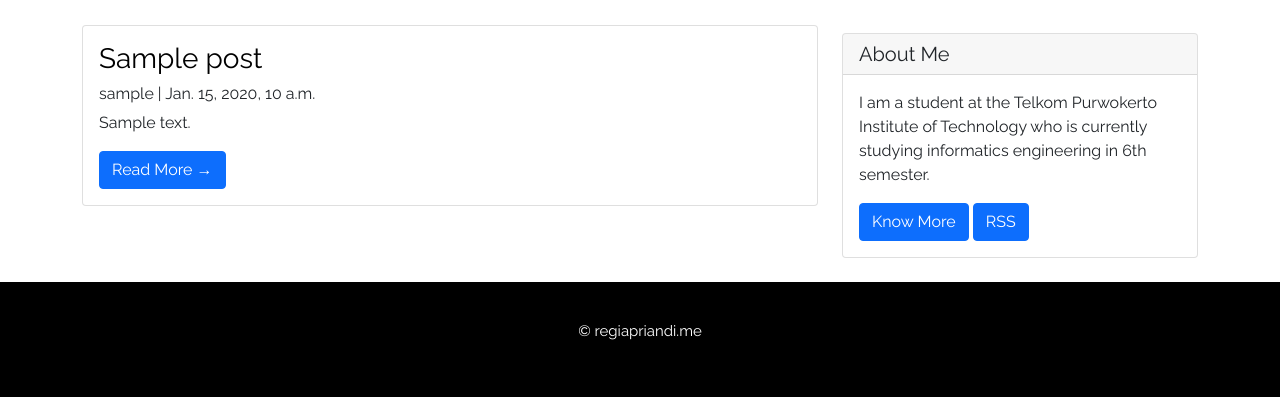
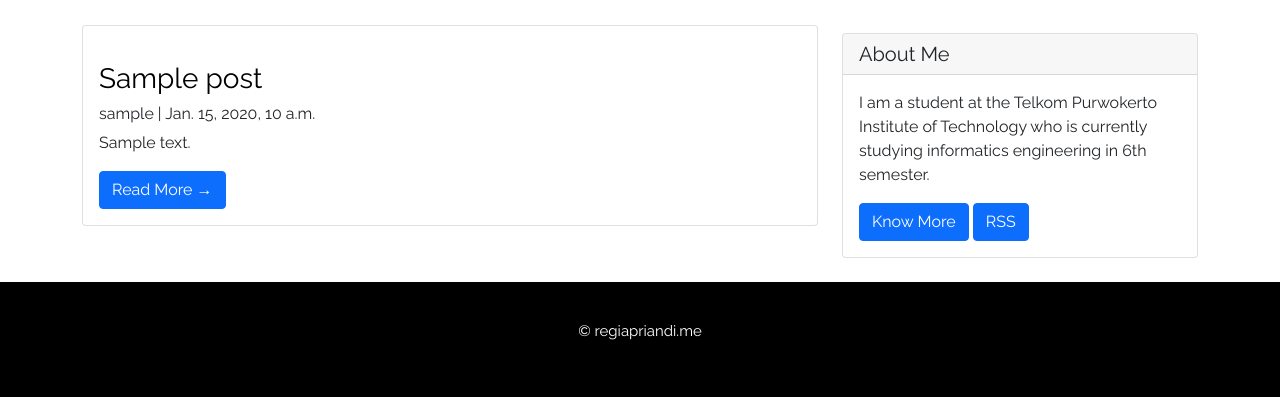
Before and after one commit to regiapriandi012/regiapriandi.me, a Django app: page /amp/blog/ in a window 1280 px wide. Shown: the part 85-505 px from the top of the page. Run offline with Django 4.2, Linux system fonts and the light colour scheme; tables that the repository leaves empty hold one stand-in row (values such as "Sample post"); parts of the project's set-up code (start-up, migrations or seed data) failed here and were passed over; some libraries are stand-ins or nearby versions.

Commit message:
bismillah FINALL

```diff
--- a/webregi/templates/blog-amp.html
+++ b/webregi/templates/blog-amp.html
@@ -26,6 +26,10 @@
     * {
       box-sizing: border-box;
       font-family: 'Raleway', sans-serif;
+    }
+
+    .cover-image {
+      padding: 10px;
     }
 
     a {
@@ -3783,10 +3787,12 @@
           {% for post in post_list %}
           <div class="card mb-4">
             <div class="card-body">
-              <a href="{% url 'post_detail_amp' post.slug  %}">
-                <amp-img src="{{ post.image.url }}" layout="responsive" width="280" height="172"
-                  class="rounded" alt="{{post.title}}"></amp-img>
-              </a>
+              <div class="cover-image">
+                <a href="{% url 'post_detail_amp' post.slug  %}">
+                  <amp-img src="{{ post.image.url }}" layout="responsive" width="280" height="172"
+                    class="rounded" alt="{{post.title}}"></amp-img>
+                </a>
+              </div>
               <a style="text-transform: none; text-decoration: none; color: black;"
                 href="{% url 'post_detail_amp' post.slug  %}">
                 <h3 style="text-transform: none; text-decoration: none;">{{ post.title }}</h3>
--- a/webregi/templates/blog-detail-amp.html
+++ b/webregi/templates/blog-detail-amp.html
@@ -88,6 +88,10 @@
       font-family: 'Raleway', sans-serif;
     }
 
+    .cover-image {
+      padding: 10px;
+    }
+
     a {
       border: none;
       background-color: transparent;
@@ -3872,8 +3876,10 @@
       <div class="row">
         <div class="col-md-8 card mb-4  mt-3 left  top">
           <div class="card-body">
+          <div class="cover-image">
             <amp-img src="{{ post.image.url }}" class="rounded" width="280" height="172" layout="responsive"
               alt="{{post.title}}"></amp-img>
+          </div>
             <p style="text-align: left;" class="card-text ">{{ post.content | safe | linebreaksbr }}</p>
           </div>
         </div>
```
